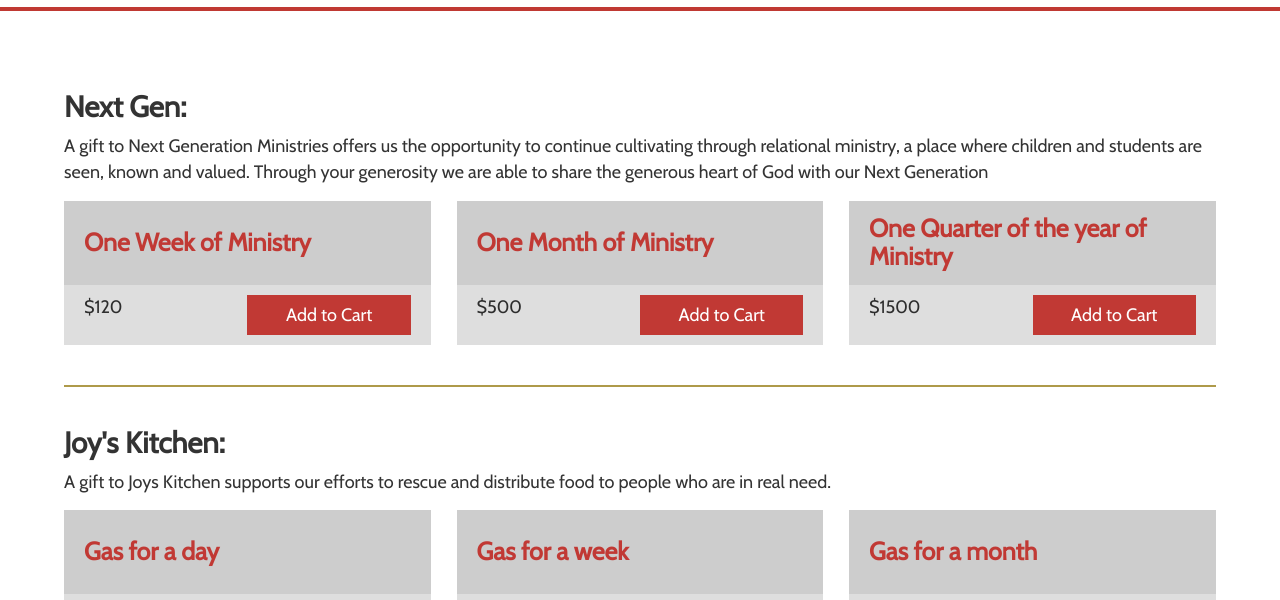
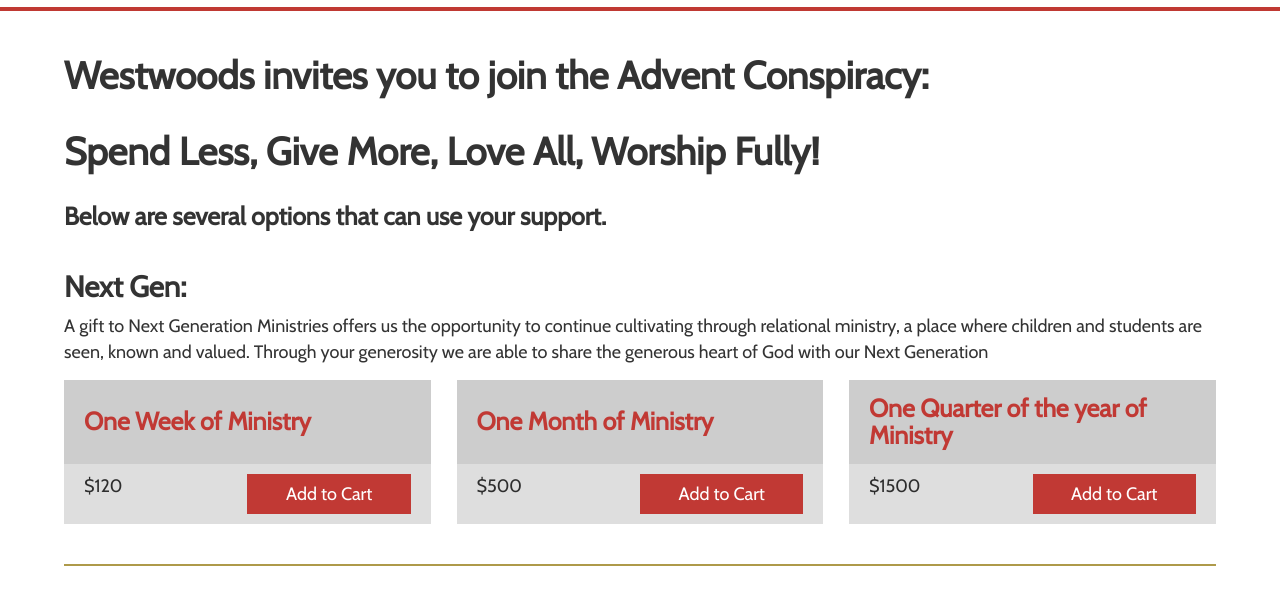
Before and after one commit to mykeld74/westwoods-ac-2020, a Gatsby site: page / in a window 1280 px wide. Shown: the part 179-779 px from the top of the page. Built offline with nearby package versions, Linux system fonts and the light colour scheme; Gatsby itself is replaced by a stand-in of ours; a web font is replaced by a local one.

Commit message:
Add intro text

```diff
--- a/src/pages/index.js
+++ b/src/pages/index.js
@@ -10,6 +10,10 @@
 const MainContainer = styled.div`
   width: 100vw;
   padding: 5vh 5vw;
+  h1 {
+    font-size: clamp(24px, 3vw, 42px);
+    line-height: 1.3;
+  }
 `
 const OpBlock = styled.div`
   margin-top: 5vh;
@@ -87,6 +91,9 @@
       <Cart cartList={myCart} categories={categories} />
       <SEO title="Advent Conspiracy" />
       <MainContainer>
+        <h1>Westwoods invites you to join the Advent Conspiracy:</h1>{' '}
+        <h1>Spend Less, Give More, Love All, Worship Fully! </h1>
+        <h3> Below are several options that can use your support.</h3>
         <OpBlock>
           <h2>Next Gen:</h2>
           <p>
```
